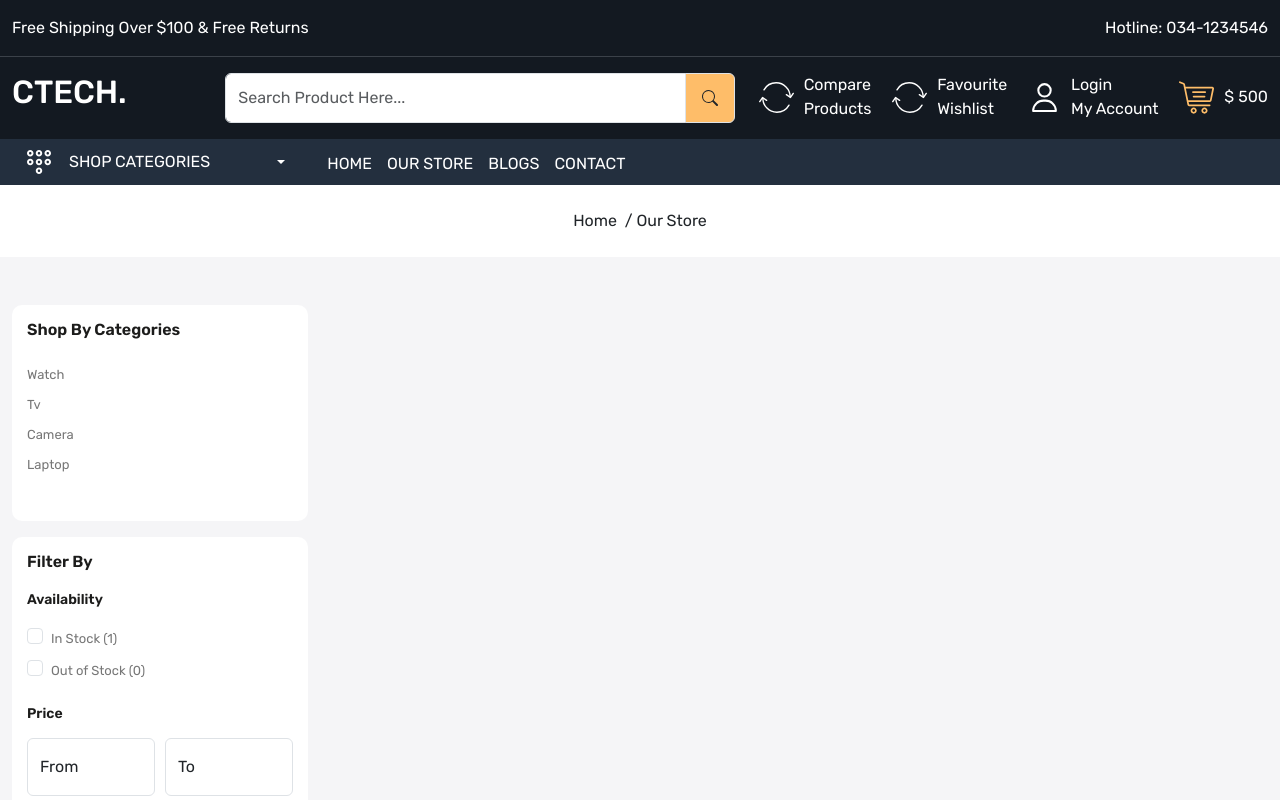
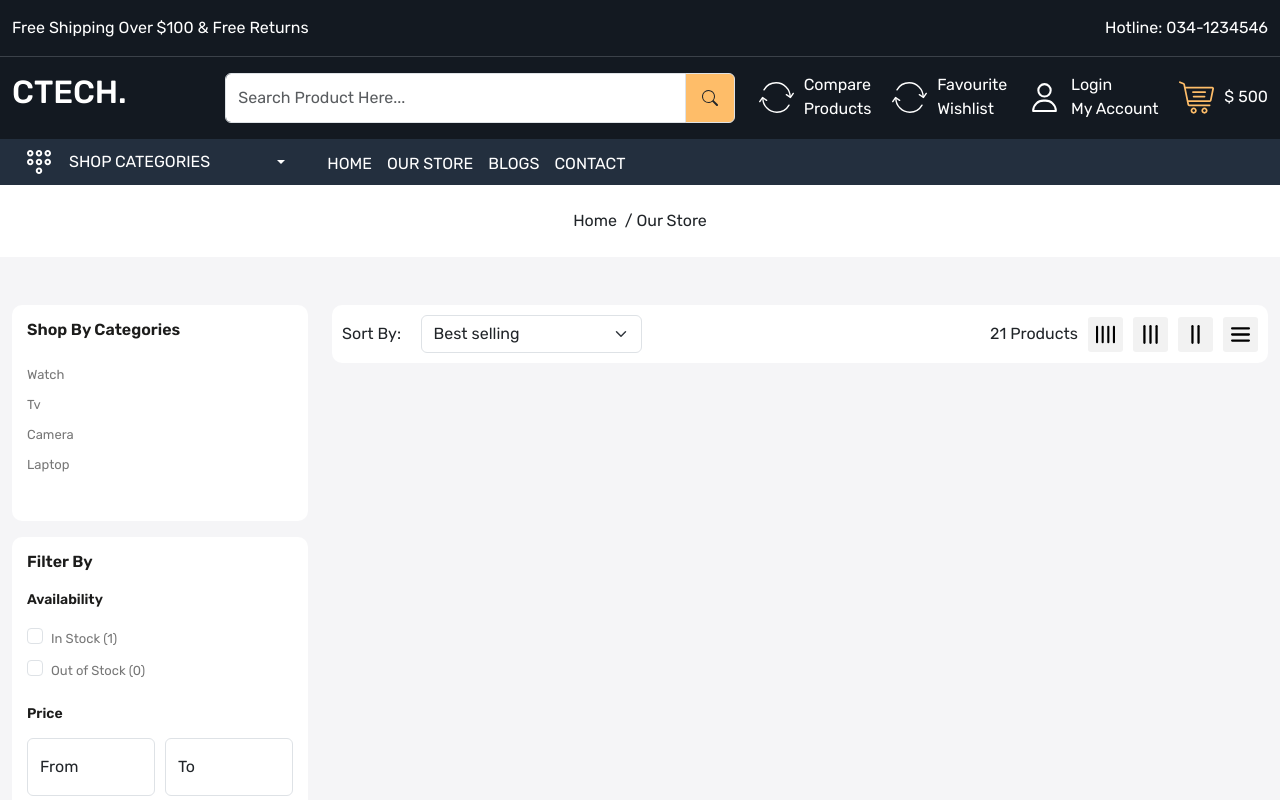
Before and after one commit to P-A-Chathura-Madhava/e_commerce_mern_frontend, a React (Create React App) app: page /store in a window 1280 px wide. Shown: the top 800 px of the page. Built offline with nearby package versions, Linux system fonts and the light colour scheme.

Commit message:
apply our store sort bar

```diff
--- a/src/App.css
+++ b/src/App.css
@@ -471,4 +471,18 @@
   border-bottom: 1px solid var(--color-ededed);
 }
 
+.filter-sort-grid {
+  padding: 10px;
+  background-color: white;
+  border-radius: 10px;
+}
+
+.grid img {
+  width: 35px;
+  height: 35px;
+  background-color: #f2f2f2;
+  padding: 8px;
+  border-radius: 3px;
+}
+
 /* Our store ends */
--- a/src/pages/OurStore.js
+++ b/src/pages/OurStore.js
@@ -187,7 +187,36 @@
                 </div>
               </div>
             </div>
-            <div className="col-9"></div>
+            <div className="col-9">
+              <div className="filter-sort-grid">
+                <div className="d-flex justify-content-between align-items-center">
+                <div className="d-flex align-items-center gap-10">
+                  <p className="mb-0 d-block" style={{"width":"100px"}}>Sort By:</p>
+                  <select className="form-control form-select" id="">
+                    <option value="manual">Featured</option>
+                    <option value="best-selling" selected="selected">Best selling</option>
+                    <option value="title-ascending">Alphabetically, A-Z</option>
+                    <option value="title-descending">Alphabetically, Z-A</option>
+                    <option value="price-ascending">Price, low to high</option>
+                    <option value="price-descending">Price, high to low</option>
+                    <option value="created-ascending">Date, old to new</option>
+                    <option value="created-descending">Date, new to old</option>
+                  </select>
+                </div>
+                <div className="d-flex align-items-center gap-10">
+                <p className="totalproducts mb-0">21 Products</p>
+                <div className="d-flex gap-10 align-items-center grid">
+                <img src="images/gr4.svg" className="d-block img-fluid" alt="grid"/>
+                <img src="images/gr3.svg" className="d-block img-fluid" alt="grid"/>
+                  <img src="images/gr2.svg" className="d-block img-fluid" alt="grid"/>
+
+
+                  <img src="images/gr.svg" className="d-block img-fluid" alt="grid"/>
+                </div>
+                </div>
+                </div>
+              </div>
+            </div>
           </div>
         </div>
       </div>
```
Lines whose indentation alone changed are shown as unchanged.
